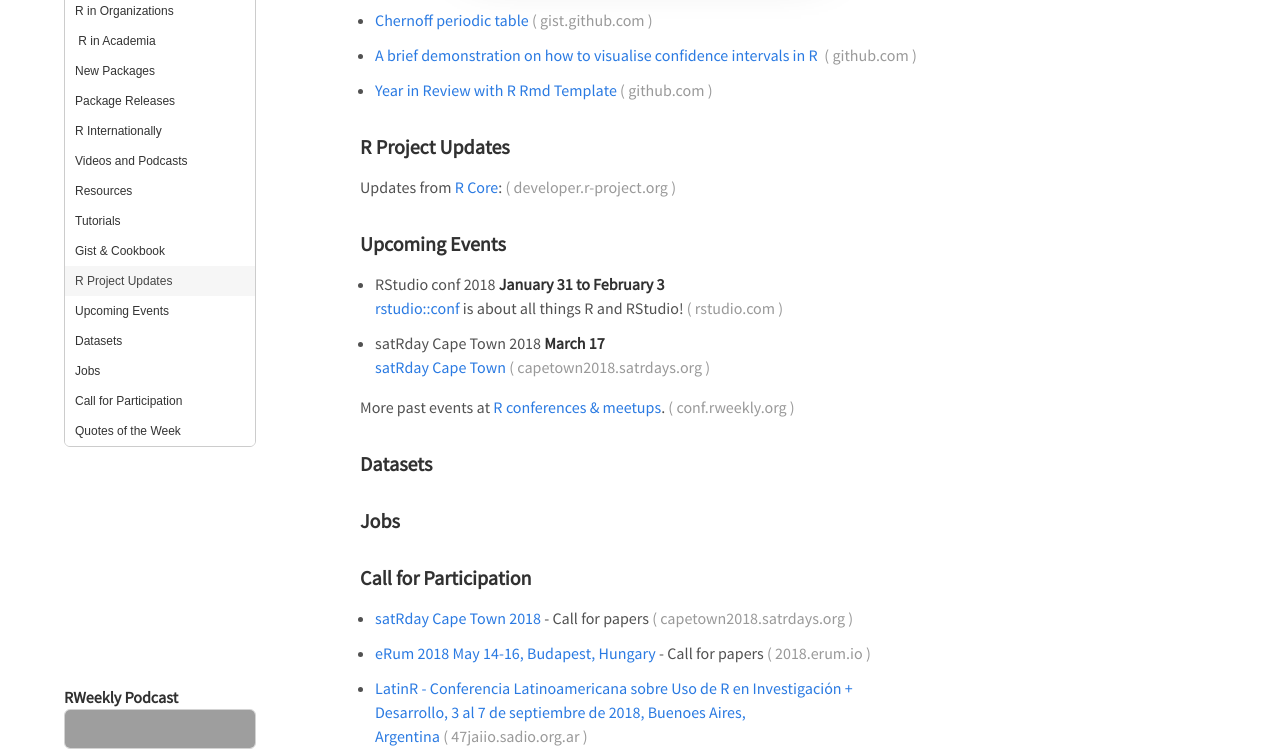
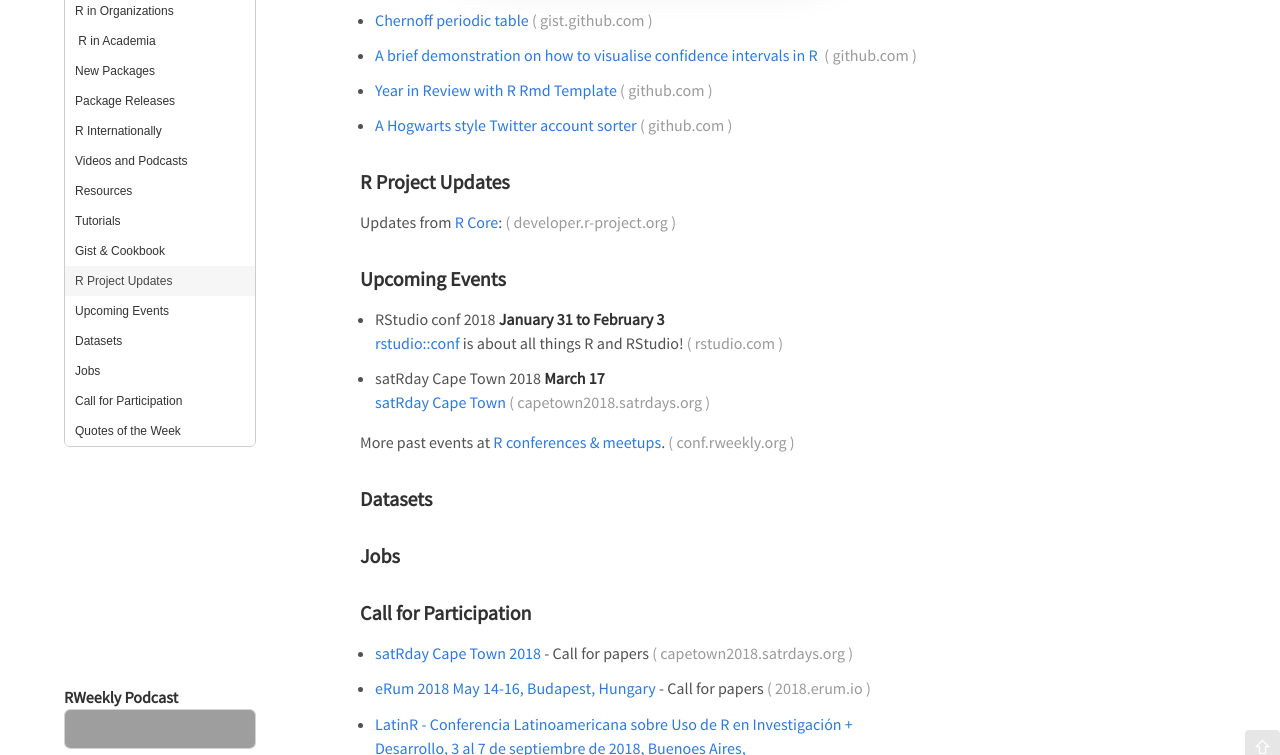
Before and after one commit to rweekly/rweekly.org, a Jekyll site: the page built from draft.md, in a window 1280 px wide and 900 px high, scrolled down 3267 px, cut to the strip 145-900 px from the top of the window. Built offline with Jekyll 4.4.1, drawn with Linux system fonts in a browser that asks for light colours; emoji names are drawn with the system emoji font; comment, search, counter and statistics services are not loaded; grey boxes are pictures that could not be loaded.

Commit message:
Update draft.md

```diff
--- a/draft.md
+++ b/draft.md
@@ -142,6 +142,8 @@
 
 + [Year in Review with R Rmd Template](https://github.com/hrbrmstr/2017-year-in-review)
 
++ [A Hogwarts style Twitter account sorter](https://github.com/thoughtfulbloke/sorting_stat)
+
 <!--<div class="post-more-begin"></div><div class="post-more-end"></div>-->
 
 
```
